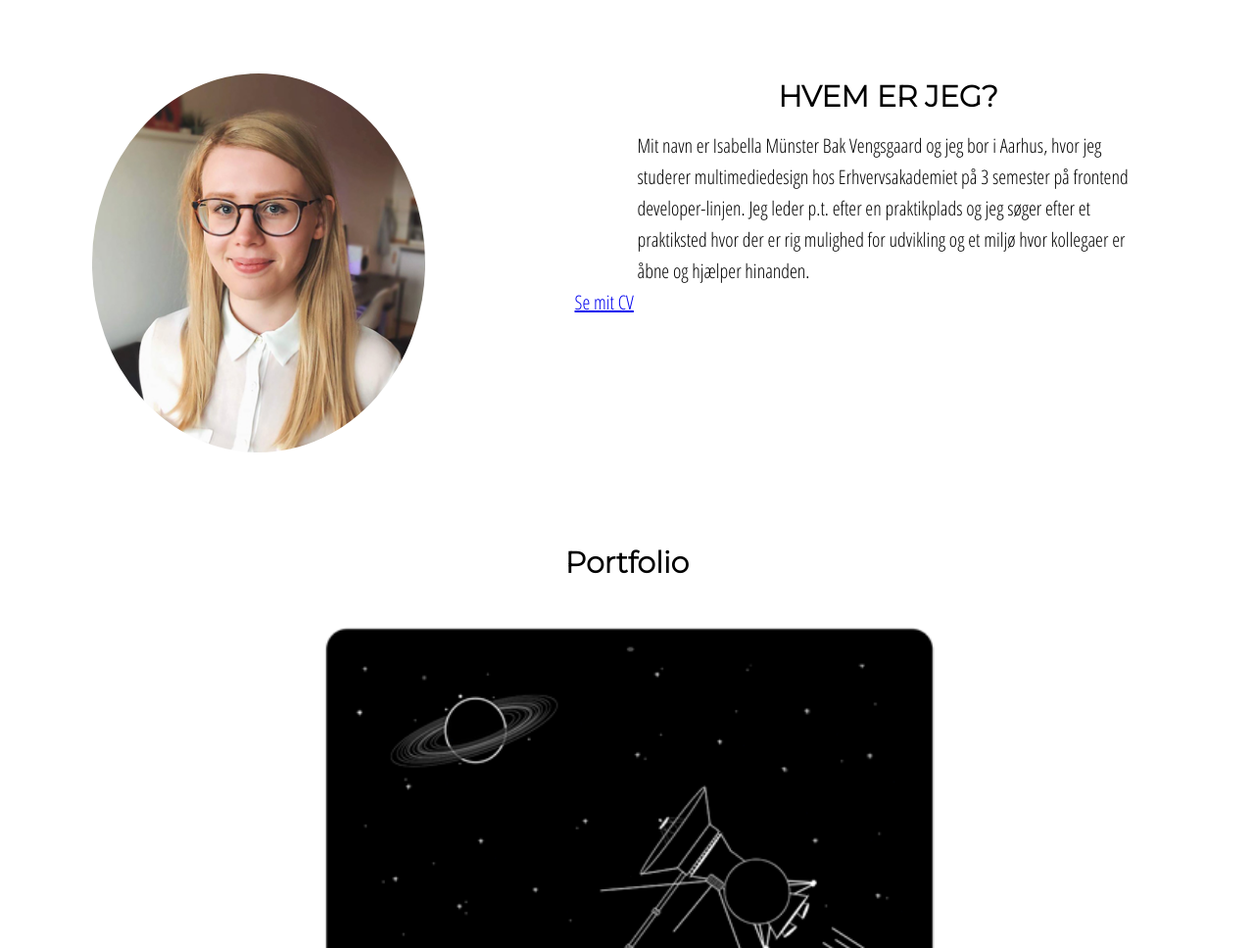
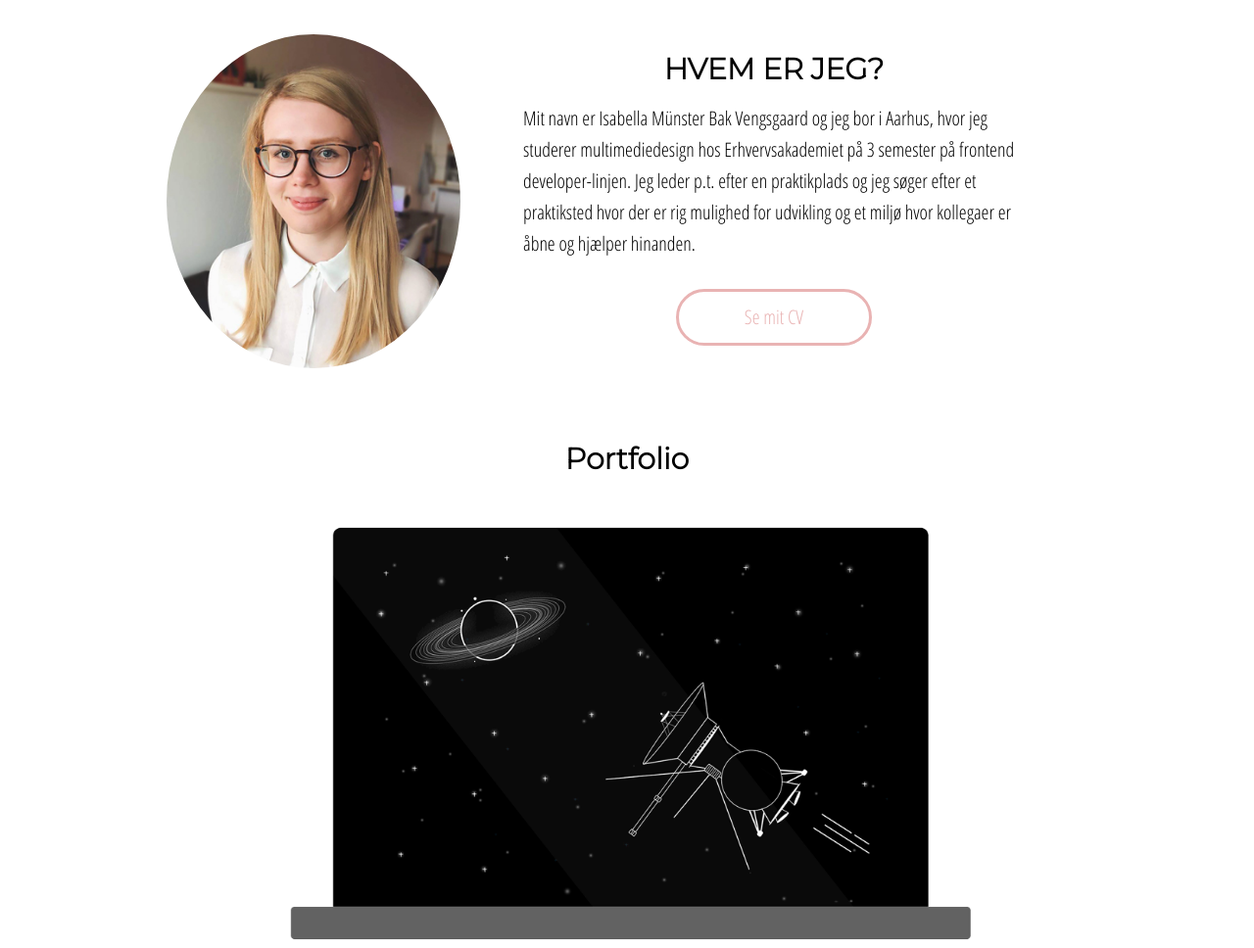
Before and after one commit to IsabellaVengsgaard/PortfolioBella, a plain HTML site: page index.html in a window 1280 px wide. Shown: the part 740-1708 px from the top of the page at 98% size. Drawn offline with Linux system fonts and the light colour scheme.

Commit message:
sdfefssf

```diff
--- a/css/styles.css
+++ b/css/styles.css
@@ -183,12 +183,13 @@ ol {
 
 #titleHeroImage img {
     width: 100%;
+    margin: 0;
 }
 
 
 .isabella {
     position: absolute;
-    top: 12%;
+    top: 9%;
     left: 50%;
     transform: translate(-50%, -50%);
     text-align: center;
@@ -208,7 +209,7 @@ ol {
 .angleDown i {
     position: absolute;
     font-size: 30px;
-    top: 20%;
+    top: 15%;
     left: 50%;
     transform: translate(-50%, -50%);
     text-align: center;
@@ -221,15 +222,15 @@ ol {
 
     50%,
     100% {
-        top: 20%
+        top: 15%
     }
 
     0% {
-        top: 20%;
+        top: 15%;
     }
 
     30% {
-        top: 23%;
+        top: 17%;
     }
 }
 
@@ -237,22 +238,28 @@ ol {
 #aboutBella {
     display: flex;
     flex-flow: wrap;
-    justify-content: center;
+    margin-top: 40px;
+    margin-bottom: 60px;
+    flex-direction: column;
     justify-content: space-around;
-    margin-top: 40px;
-    margin-bottom: 40px;
 }
 
-.picture img {
-    width: 80%;
-    margin: 40px;
-    border-radius: 50%;
+.hvemErJeg {
+    display: flex;
+    flex-direction: column;
+    align-items: center;
 }
 
 .aboutMe {
-    width: 100%;
-    margin-top: 40px;
+    display: flex;
+    flex-direction: column;
+    align-items: center;
+    justify-content: center;
+}
 
+#aboutBella img {
+    width: 60%;
+    border-radius: 50%;
 }
 
 .aboutMe h2 {
@@ -264,8 +271,31 @@ ol {
     width: 80%;
     margin-left: auto;
     margin-right: auto;
+    margin-bottom: 30px;
 }
 
+#aboutBella a {
+    text-decoration: none;
+    color: rgba(233, 179, 179);
+    cursor: pointer;
+    text-align: center;
+    padding-top: 10px;
+    padding-bottom: 10px;
+    padding-left: 30px;
+    padding-right: 30px;
+    border-color: rgba(233, 179, 179);
+    border-style: solid;
+    background-color: white;
+    border-radius: 80px;
+    transition: 1s;
+    width: 200px;
+    margin-bottom: 20px;
+}
+
+#aboutBella a:hover {
+    background-color: rgba(233, 179, 179);
+    color: white;
+}
 
 /**---------------Portfolio billeder og links ind til content--------------**/
 
@@ -515,6 +545,7 @@ input[type=submit]:hover {
     color: black;
 }
 
+
 /*---------------tablet  styles--------------------*/
 
 @media (min-width:600px) {
@@ -536,9 +567,6 @@ input[type=submit]:hover {
         border-radius: 15px;
     }
 
-    .aboutMe {
-        width: 60%;
-    }
 
     /**---------------space siden--------------**/
 
@@ -714,13 +742,19 @@ input[type=submit]:hover {
         color: white;
     }
 
-    .aboutBella {
+
+    .aboutMe {
         display: flex;
+        flex-direction: row;
+        justify-content: center;
+    }
+    .hvemErJeg {
+        width: 50%;
+        order: 2;
     }
 
-    .aboutMe {
-        width: 50%;
-        order: 2;
+    .aboutMe img {
+        width: 300px !important;
     }
 
     .isabella h1 {
--- a/index.html
+++ b/index.html
@@ -1,5 +1,6 @@
 <!DOCTYPE html>
 <html lang="da">
+
 <head>
     <meta charset="UTF-8">
     <title>Isabella M.B Vengsgaard</title>
@@ -52,29 +53,33 @@
             </section>
             <section id="aboutBella">
                 <div class="aboutMe">
+                   <div class="hvemErJeg">
                     <h2>HVEM ER JEG?</h2>
                     <p>Mit navn er Isabella Münster Bak Vengsgaard og jeg bor i Aarhus, hvor jeg studerer multimediedesign hos Erhvervsakademiet på 3 semester på frontend developer-linjen. Jeg leder p.t. efter en praktikplads og jeg søger efter et praktiksted hvor der er rig mulighed for udvikling og et miljø hvor kollegaer er åbne og hjælper hinanden.</p>
-                    <a href="#" data-target="list" class="nav-link">Se mit CV</a>
-                </div>
-                <div class="picture"><img src="images/mig_bella.jpg" alt=""></div>
+                    <a href="#" data-target="list" class="nav-link">Se mit CV</a></div>
+                    <div>
+                        <img src="images/mig_bella.jpg" alt="">
+                    </div>
+                     </div>
             </section>
 
             <h2 class="titlePort">Portfolio</h2>
             <section id="portfolio">
                 <div class="portfolioFlex">
                     <picture>
-                        <source srcset="images/laptop_space.png" media="(min-width: 730px)">
-                        <img src="images/icon_space.jpg" data-target="space" class="nav-link" alt="Cassini on it's way to saturn">
+                        <source srcset="images/portfolio_laptop.png" media="(min-width: 730px)">
+                        <img src="images/portfolio_mobil.png" data-target="space" class="nav-link" alt="Cassini on it's way to saturn">
                     </picture>
                     <div class="showTextHover" id="cassiniHuygens">
                         <p>Cassini-Huygens I Rummet</p>
+
                         <button data-target="space" class="nav-link">Se mere!</button>
                     </div>
                 </div>
                 <div class="portfolioFlex">
                     <picture>
-                        <source srcset="images/grums_laptop.png" media="(min-width: 730px)">
-                        <img src="images/icon_grums.jpg" data-target="grums" class="nav-link" alt="Infographic udarbejdet til virksomheden Grums">
+                        <source srcset="images/portfolio_laptop2.png" media="(min-width: 730px)">
+                        <img src="images/portfolio_mobil3.png" data-target="grums" class="nav-link" alt="Infographic udarbejdet til virksomheden Grums">
                     </picture>
                     <div class="showTextHover" id="grumsInfo">
                         <p>Infographic til Grums-Projekt</p>
@@ -83,8 +88,8 @@
                 </div>
                 <div class="portfolioFlex">
                     <picture>
-                        <source srcset="images/limitless_laptop.jpg" class="laptopSize" media="(min-width: 730px)">
-                        <img src="images/icon_limitless.jpg" data-target="limitless" class="nav-link" alt="Infographic udarbejdet til Limitless">
+                        <source srcset="images/portfolio_laptop1.png" class="laptopSize" media="(min-width: 730px)">
+                        <img src="images/portfolio_mobil2.png" data-target="limitless" class="nav-link" alt="Infographic udarbejdet til Limitless">
                     </picture>
                     <div class="showTextHover" id="limitlessInfo">
                         <p>Infographic til Limitless-Projekt</p>
@@ -185,4 +190,6 @@
 
     </main>
     <script src="js/main.js"></script>
-</body></html>
+</body>
+
+</html>
```
Also changed, not shown: images/icon_grums.jpg (deleted), images/icon_limitless.jpg (deleted), images/icon_space.jpg (deleted), images/portfolio_laptop.png (added), images/portfolio_laptop1.png (added), images/portfolio_laptop2.png (added), images/portfolio_mobil.png (added), images/portfolio_mobil2.png (added), images/portfolio_mobil3.png (added), images/space_compOgMobil.png (added).
